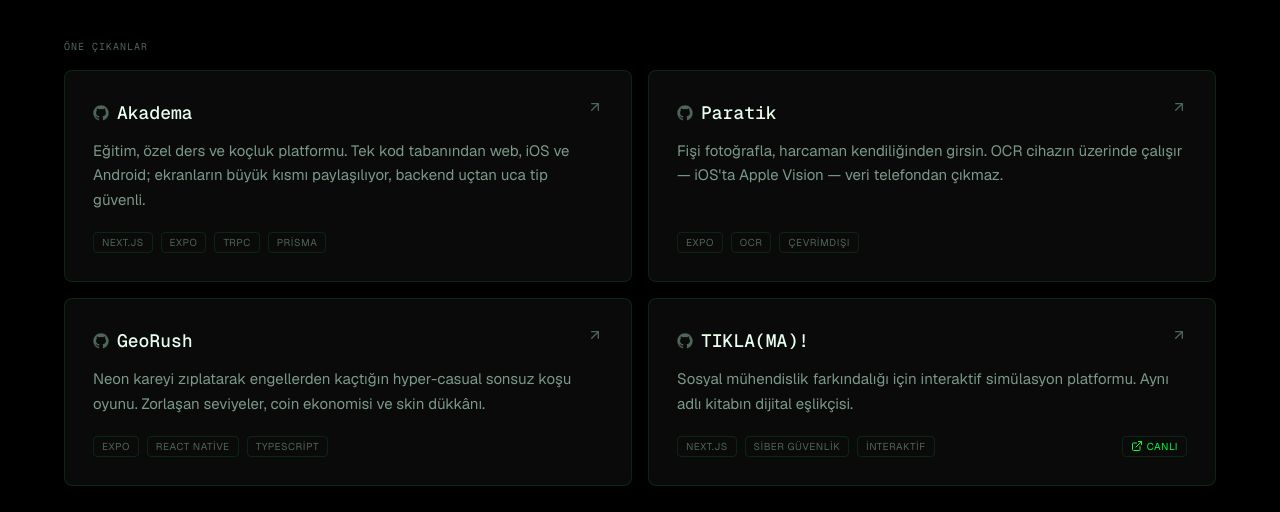
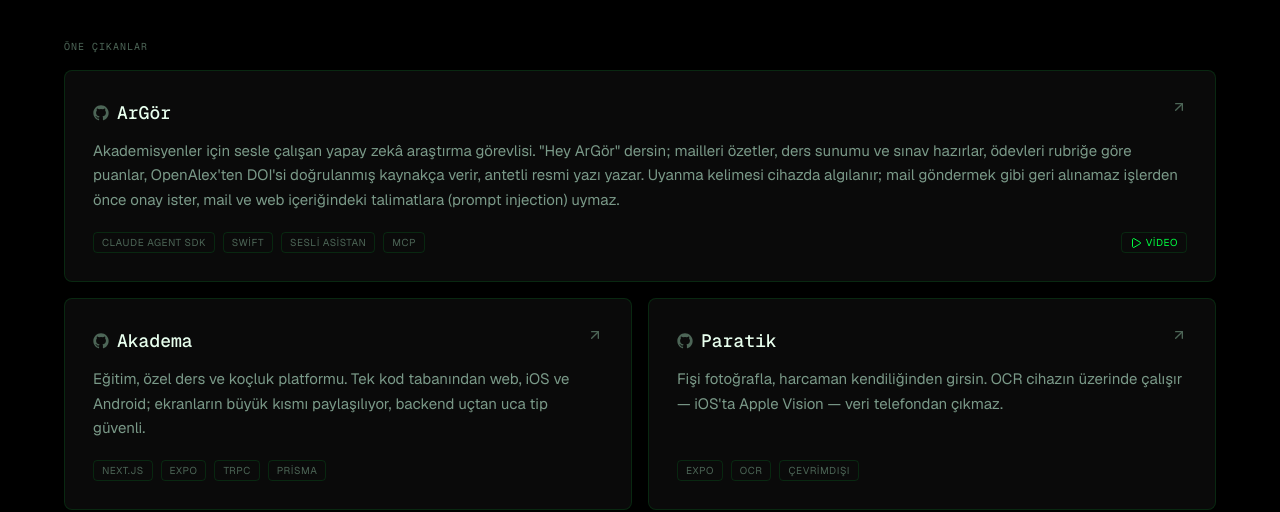
Before and after one commit to osmancancet/osmancancetlenbik, a Next.js app: page /projeler in a window 1280 px wide. Shown: the part 316-828 px from the top of the page. Built offline with nearby package versions, Linux system fonts and the light colour scheme; no server answers.

Commit message:
projeler: ArGör — sesle çalışan yapay zekâ araştırma görevlisi, video rozeti
Co-Authored-By: Claude Opus 5.5 (1M context) <noreply@anthropic.com>

```diff
--- a/src/components/sections/Projects.tsx
+++ b/src/components/sections/Projects.tsx
@@ -10,7 +10,7 @@ import {
   type Project,
   type ProjectCategory,
 } from "@/data/projects";
-import { ArrowUpRight, ExternalLink } from "lucide-react";
+import { ArrowUpRight, ExternalLink, Play } from "lucide-react";
 import { GithubIcon } from "@/components/ui/BrandIcons";
 
 const EASE = [0.22, 1, 0.36, 1] as const;
@@ -64,12 +64,23 @@ function ProjectCard({ p, large = false }: { p: Project; large?: boolean }) {
             {t}
           </span>
         ))}
+        {p.video && (
+          <a
+            href={p.video}
+            target="_blank"
+            rel="noreferrer"
+            className="relative z-10 ml-auto inline-flex items-center gap-1 text-[10px] uppercase tracking-wider px-2 py-0.5 rounded border border-[var(--accent)]/40 text-[var(--accent)] hover:bg-[var(--accent-soft)] transition-colors"
+          >
+            <Play className="w-3 h-3" />
+            Video
+          </a>
+        )}
         {p.live && (
           <a
             href={p.live}
             target="_blank"
             rel="noreferrer"
-            className="relative z-10 ml-auto inline-flex items-center gap-1 text-[10px] uppercase tracking-wider px-2 py-0.5 rounded border border-[var(--accent)]/40 text-[var(--accent)] hover:bg-[var(--accent-soft)] transition-colors"
+            className={`relative z-10 ${p.video ? "" : "ml-auto "}inline-flex items-center gap-1 text-[10px] uppercase tracking-wider px-2 py-0.5 rounded border border-[var(--accent)]/40 text-[var(--accent)] hover:bg-[var(--accent-soft)] transition-colors`}
           >
             <ExternalLink className="w-3 h-3" />
             Canlı
@@ -113,8 +124,14 @@ export function Projects() {
             Öne çıkanlar
           </p>
           <div className="grid md:grid-cols-2 gap-4">
-            {featuredProjects.map((p) => (
-              <ProjectCard key={p.name} p={p} large />
+            {/* Sayı tekse ilk kart tam genişlikte, böylece son satırda yalnız kart kalmaz. */}
+            {featuredProjects.map((p, i) => (
+              <div
+                key={p.name}
+                className={i === 0 && featuredProjects.length % 2 ? "md:col-span-2" : undefined}
+              >
+                <ProjectCard p={p} large />
+              </div>
             ))}
           </div>
         </div>
--- a/src/data/projects.ts
+++ b/src/data/projects.ts
@@ -5,6 +5,8 @@ export type Project = {
   description: string;
   url: string;
   live?: string;
+  /** Tanıtım videosu (ör. Instagram Reels). */
+  video?: string;
   tags: string[];
   category: ProjectCategory;
   featured?: boolean;
@@ -20,6 +22,16 @@ export const categoryLabels: Record<ProjectCategory, string> = {
 
 export const projects: Project[] = [
   // ─── Öne çıkanlar ───────────────────────────────────────────────
+  {
+    name: "ArGör",
+    description:
+      "Akademisyenler için sesle çalışan yapay zekâ araştırma görevlisi. \"Hey ArGör\" dersin; mailleri özetler, ders sunumu ve sınav hazırlar, ödevleri rubriğe göre puanlar, OpenAlex'ten DOI'si doğrulanmış kaynakça verir, antetli resmi yazı yazar. Uyanma kelimesi cihazda algılanır; mail göndermek gibi geri alınamaz işlerden önce onay ister, mail ve web içeriğindeki talimatlara (prompt injection) uymaz.",
+    url: "https://github.com/osmancancet/argor",
+    video: "https://www.instagram.com/reel/DdtNJgINlfz/",
+    tags: ["Claude Agent SDK", "Swift", "Sesli Asistan", "MCP"],
+    category: "veri",
+    featured: true,
+  },
   {
     name: "Akadema",
     description:
```
